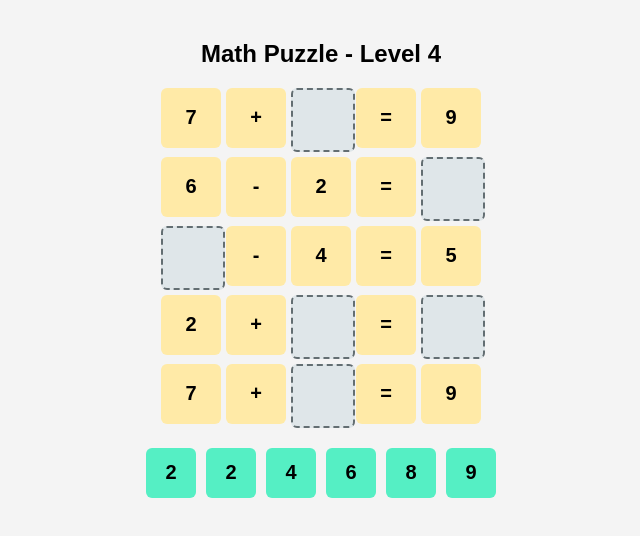
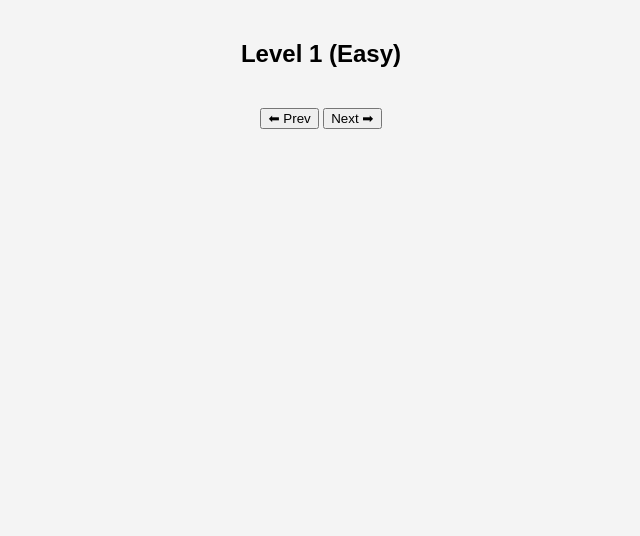
Before and after one commit to sommotisubbeni-wq/Math-Master, a plain HTML site: page index.html in a window 1280 px wide. Shown: the whole page, without its empty margins (319-959 px from the left). Drawn offline with Linux system fonts and the light colour scheme.

Commit message:
Update index.html

```diff
--- a/index.html
+++ b/index.html
@@ -6,47 +6,18 @@
   <link rel="stylesheet" href="style.css">
 </head>
 <body>
-  <h2>Math Puzzle - Level 4</h2>
+  <h2 id="level-title">Level 1 (Easy)</h2>
 
-  <div class="grid" id="puzzle">
-    <div class="cell">7</div>
-    <div class="cell">+</div>
-    <div class="cell empty" data-answer="2"></div>
-    <div class="cell">=</div>
-    <div class="cell">9</div>
+  <!-- Puzzle grid will be injected here -->
+  <div id="puzzle" class="grid"></div>
 
-    <div class="cell">6</div>
-    <div class="cell">-</div>
-    <div class="cell">2</div>
-    <div class="cell">=</div>
-    <div class="cell empty" data-answer="4"></div>
+  <!-- Numbers to drag -->
+  <div class="numbers" id="numbers"></div>
 
-    <div class="cell empty" data-answer="9"></div>
-    <div class="cell">-</div>
-    <div class="cell">4</div>
-    <div class="cell">=</div>
-    <div class="cell">5</div>
-
-    <div class="cell">2</div>
-    <div class="cell">+</div>
-    <div class="cell empty" data-answer="6"></div>
-    <div class="cell">=</div>
-    <div class="cell empty" data-answer="8"></div>
-
-    <div class="cell">7</div>
-    <div class="cell">+</div>
-    <div class="cell empty" data-answer="2"></div>
-    <div class="cell">=</div>
-    <div class="cell">9</div>
-  </div>
-
-  <div class="numbers" id="numbers">
-    <div class="number" draggable="true">2</div>
-    <div class="number" draggable="true">2</div>
-    <div class="number" draggable="true">4</div>
-    <div class="number" draggable="true">6</div>
-    <div class="number" draggable="true">8</div>
-    <div class="number" draggable="true">9</div>
+  <!-- Controls -->
+  <div class="controls">
+    <button onclick="prevLevel()">⬅ Prev</button>
+    <button onclick="nextLevel()">Next ➡</button>
   </div>
 
   <script src="script.js"></script>
```
